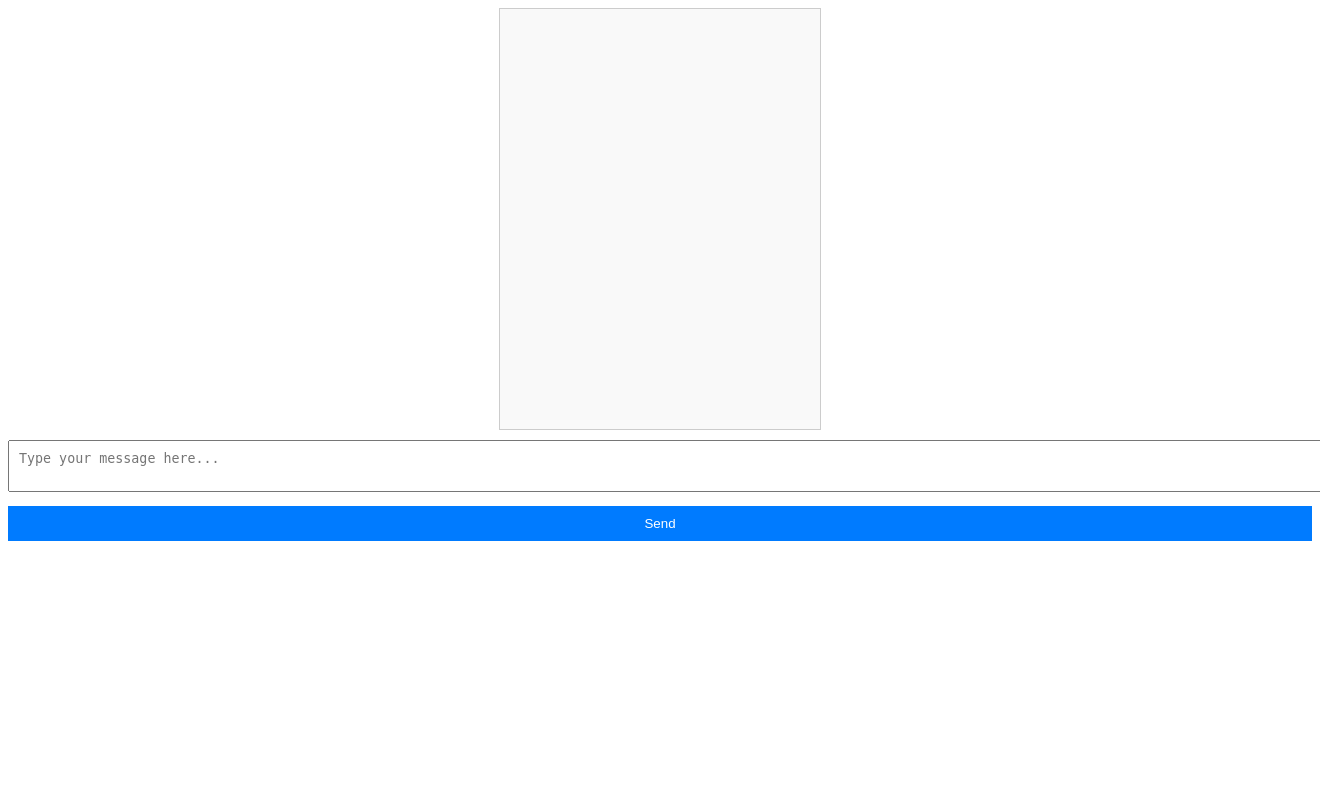
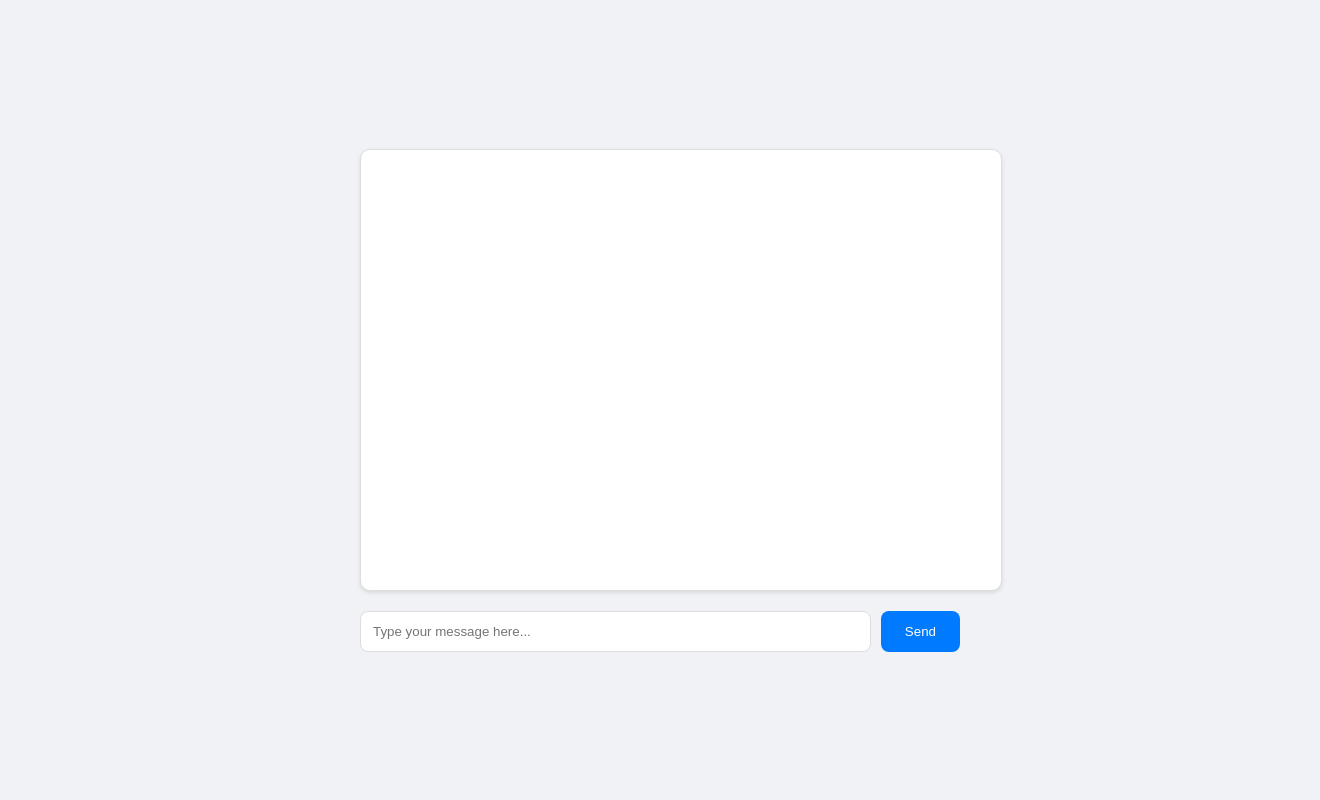
Before and after one commit to skillamp/innovateher-2025, a Flask app: page /chatbot in a window 1320 px wide; the page is wider, and only the part inside the window is pictured. Run offline with Flask 3, Linux system fonts and the light colour scheme; a user stored in the database is signed in.

Commit message:
change UI of chatbot

```diff
--- a/website/templates/chatbot.html
+++ b/website/templates/chatbot.html
@@ -5,67 +5,129 @@
     <meta name="viewport" content="width=device-width, initial-scale=1.0">
     <title>Chatbot</title>
     <style>
+        body {
+            font-family: Arial, sans-serif;
+            display: flex;
+            justify-content: center;
+            align-items: center;
+            min-height: 100vh;
+            margin: 0;
+            background-color: #f0f2f5;
+        }
+        .container {
+            width: 100%;
+            max-width: 600px;
+            padding: 20px;
+        }
         .chatbox {
-            width: 300px;
+            width: 100%;
             height: 400px;
-            border: 1px solid #ccc;
-            padding: 10px;
+            border: 1px solid #ddd;
+            padding: 20px;
             overflow-y: auto;
             margin: 0 auto;
-            background-color: #f9f9f9;
+            background-color: white;
+            border-radius: 10px;
+            box-shadow: 0 2px 4px rgba(0, 0, 0, 0.1);
         }
         .message {
             margin: 10px 0;
-            padding: 10px;
-            border-radius: 5px;
+            padding: 12px 16px;
+            border-radius: 15px;
+            max-width: 80%;
+            word-wrap: break-word;
         }
         .user-message {
-            background-color: #e1f5fe;
-            text-align: right;
+            background-color: #007bff;
+            color: white;
+            margin-left: auto;
+            border-bottom-right-radius: 5px;
         }
         .bot-message {
-            background-color: #f1f8e9;
-
+            background-color: #f1f1f1;
+            color: black;
+            border-bottom-left-radius: 5px;
+        }
+        .input-container {
+            margin-top: 20px;
+            display: flex;
+            gap: 10px;
         }
         #message-input {
-            width: 100%;
-            padding: 10px;
-            margin-top: 10px;
+            flex: 1;
+            padding: 12px;
+            border: 1px solid #ddd;
+            border-radius: 8px;
+            resize: none;
+            font-family: inherit;
         }
         #send-btn {
-            width: 100%;
-            padding: 10px;
-            margin-top: 10px;
+            padding: 12px 24px;
             background-color: #007bff;
             color: white;
             border: none;
+            border-radius: 8px;
+            cursor: pointer;
+            transition: background-color 0.2s;
+        }
+        #send-btn:hover {
+            background-color: #0056b3;
+        }
+        .loading {
+            display: none;
+            text-align: center;
+            margin: 10px 0;
+            color: #666;
         }
     </style>
 </head>
 <body>
+    <div class="container">
         <div class="chatbox" id="chatbox"></div>
-    <textarea id="message-input" placeholder="Type your message here..."></textarea>
+        <div class="loading" id="loading">Processing your request...</div>
+        <div class="input-container">
+            <textarea id="message-input" placeholder="Type your message here..." rows="1"></textarea>
             <button id="send-btn">Send</button>
+        </div>
+    </div>
 
     <script>
-        document.getElementById('send-btn').addEventListener('click', function() {
+        const chatbox = document.getElementById('chatbox');
         const messageInput = document.getElementById('message-input');
+        const sendButton = document.getElementById('send-btn');
+        const loadingIndicator = document.getElementById('loading');
+
+        // Auto-resize textarea
+        messageInput.addEventListener('input', function() {
+            this.style.height = 'auto';
+            this.style.height = (this.scrollHeight) + 'px';
+        });
+
+        // Handle Enter key
+        messageInput.addEventListener('keypress', function(e) {
+            if (e.key === 'Enter' && !e.shiftKey) {
+                e.preventDefault();
+                sendMessage();
+            }
+        });
+
+        sendButton.addEventListener('click', sendMessage);
+
+        function sendMessage() {
             const message = messageInput.value.trim();
+            if (!message) return;
 
-    if (!message) {
-        return;
-    }
+            // Add user message to chat
+            addMessage(message, 'user-message');
 
-    // Add user's message to the chatbox
-    const userMessageElement = document.createElement('div');
-    userMessageElement.classList.add('message', 'user-message');
-    userMessageElement.textContent = message;
-    document.getElementById('chatbox').appendChild(userMessageElement);
+            // Clear input and reset height
+            messageInput.value = '';
+            messageInput.style.height = 'auto';
 
-    // Clear input field
-    messageInput.value = '';
+            // Show loading indicator
+            loadingIndicator.style.display = 'block';
 
-    // Send the message to Flask backend (via /chat endpoint)
+            // Send to backend
             fetch('/chatbot', {
                 method: 'POST',
                 headers: {
@@ -75,34 +137,35 @@
             })
             .then(response => response.json())
             .then(data => {
+                // Hide loading indicator
+                loadingIndicator.style.display = 'none';
+
                 if (data.reply) {
-            // If bot provides to-dos, redirect to the to-do page with the to-do list
                     if (data.reply.todos && Array.isArray(data.reply.todos)) {
-
+                        // Store todos in sessionStorage before redirect
+                        sessionStorage.setItem('todos', JSON.stringify(data.reply.todos));
+                        window.location.href = '/todos';
                     } else {
-                const todoList = encodeURIComponent(JSON.stringify(data.reply.todos)); // Encode to pass as a URL parameter
-                window.location.href = `/todos?list=${todoList}`;
-                const botMessageElement = document.createElement('div');
-                botMessageElement.classList.add('message', 'bot-message');
-                botMessageElement.textContent = data.reply;
-                document.getElementById('todo-list').appendChild(botMessageElement);
-                // Add bot's reply to the chatbox
-                /*
-                const botMessageElement = document.createElement('div');
-                botMessageElement.classList.add('message', 'bot-message');
-                botMessageElement.textContent = data.reply;
-                document.getElementById('chatbox').appendChild(botMessageElement);
-                */
+                        addMessage(data.reply, 'bot-message');
                     }
                 } else {
-            console.error('Error:', data.error);
+                    addMessage('Sorry, there was an error processing your request.', 'bot-message');
                 }
             })
             .catch(error => {
+                loadingIndicator.style.display = 'none';
+                addMessage('Sorry, there was an error connecting to the server.', 'bot-message');
                 console.error('Error:', error);
             });
-});
+        }
 
+        function addMessage(text, className) {
+            const messageElement = document.createElement('div');
+            messageElement.classList.add('message', className);
+            messageElement.textContent = text;
+            chatbox.appendChild(messageElement);
+            chatbox.scrollTop = chatbox.scrollHeight;
+        }
     </script>
 </body>
 </html>
--- a/website/views.py
+++ b/website/views.py
@@ -57,7 +57,7 @@ def chatbot():
         else:
             try:
                 sustainability_level = current_user.sustainability_level
-                user_message += "Please ensure that you generate only 10 tasks for me. These 10 tasks should be actionable, and quantifiable. This is the current level of the user: {sustainability_level}. These are the decriptions of the levels, not the current level of the user. Use energy-efficient lighting, Recycle more waste, Reduce water usage, Switch to eco-friendly transportation. Please format the tasks like this, but with a little more detail. Please do not add anything else expcept for the numbered list of tasks. Level 1: Businesses are in the early stages of sustainability, with minimal practices in place. Policies are either non-existent or poorly implemented, and there is little to no tracking or measurable outcomes. Level 2: Businesses have moderate sustainability efforts, with policies in place but inconsistently applied. There is some tracking and progress, though full implementation and monitoring are still lacking. Level 3: Businesses have fully integrated sustainability into their operations with clear policies, measurable goals, and significant positive impact. Practices are well-implemented, monitored, and regularly reported."
+                user_message += "You are an expert on helping people create sustainable businesses that are safe for the earth. Please ensure that you generate only 10 tasks for me. These 10 tasks should be actionable, and quantifiable. This is the current level of the user: {sustainability_level}. These are the decriptions of the levels, not the current level of the user. Use energy-efficient lighting, Recycle more waste, Reduce water usage, Switch to eco-friendly transportation. Please format the tasks like this, but with a little more detail. Please do not add anything else expcept for the numbered list of tasks. Level 1: Businesses are in the early stages of sustainability, with minimal practices in place. Policies are either non-existent or poorly implemented, and there is little to no tracking or measurable outcomes. Level 2: Businesses have moderate sustainability efforts, with policies in place but inconsistently applied. There is some tracking and progress, though full implementation and monitoring are still lacking. Level 3: Businesses have fully integrated sustainability into their operations with clear policies, measurable goals, and significant positive impact. Practices are well-implemented, monitored, and regularly reported. Please ensure that the response is more readable."
                 # Call the Groq API to get the chatbot's response
                 chat_completion = client.chat.completions.create(
                     messages=[{"role": "user", "content": user_message}],
```
Also changed, not shown: website/templates/todos.html (+96 -10 lines), instance/database.db. Lines whose indentation alone changed are shown as unchanged.
